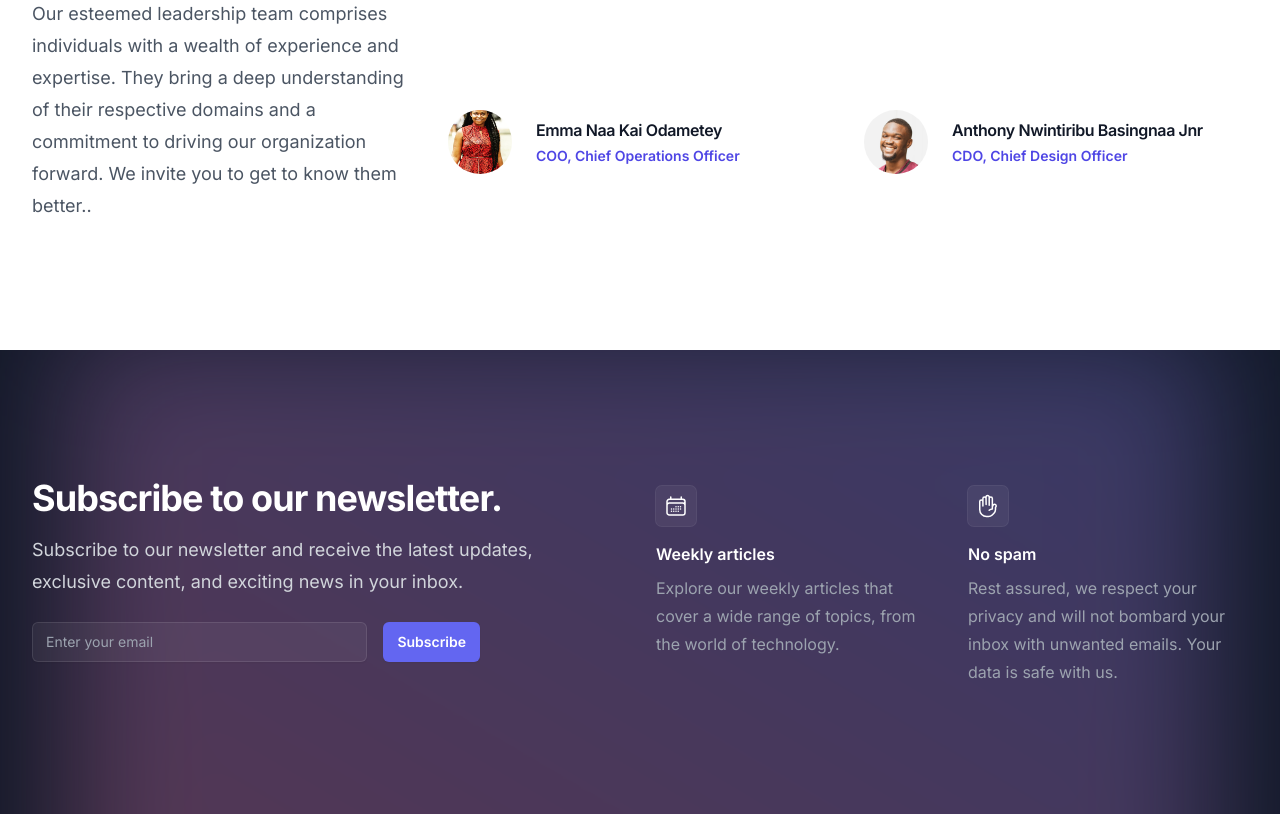
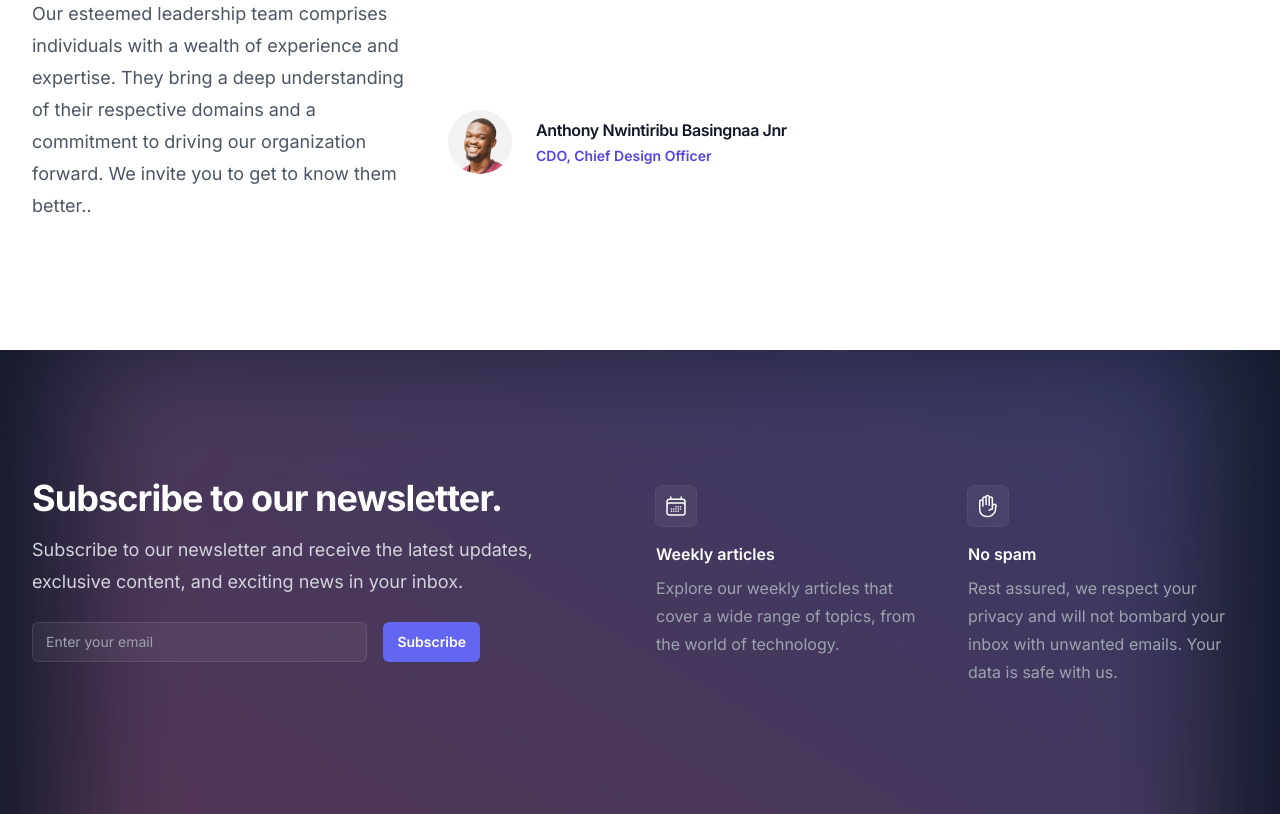
Before and after one commit to Centient-Technologies/Centient-Technologies, a Next.js app: page / in a window 1280 px wide. Shown: the part 1401-2215 px from the top of the page. Built offline with nearby package versions, Linux system fonts and the light colour scheme.

Commit message:
remove coo from companymanagement

```diff
--- a/app/about/components/CompanyManagementSection.tsx
+++ b/app/about/components/CompanyManagementSection.tsx
@@ -11,7 +11,7 @@ const CompanyManagementSection = () => {
                 <ul role="list" className="grid gap-x-8 gap-y-12 sm:grid-cols-2 sm:gap-y-16 xl:col-span-2">
                     <TeamMember name="Kirston Kwasi-Kumah" position="CEO, Chief Executive Officer" imgSrc="/images/kirston.jpg" />
                     <TeamMember name="David Okyere Agyakwa" position="CTO, Chief Technology Office" imgSrc="/images/dave.jpg" />
-                    <TeamMember name="Emma Naa Kai Odametey" position="COO, Chief Operations Officer" imgSrc="/images/naa.jpg" />
+                    {/* <TeamMember name="Emma Naa Kai Odametey" position="COO, Chief Operations Officer" imgSrc="/images/naa.jpg" /> */}
                     <TeamMember name="Anthony Nwintiribu Basingnaa Jnr" position="CDO, Chief Design Officer" imgSrc="/images/anthony.JPG" />
                     {/* <!-- More people... --> */}
                 </ul>
```
